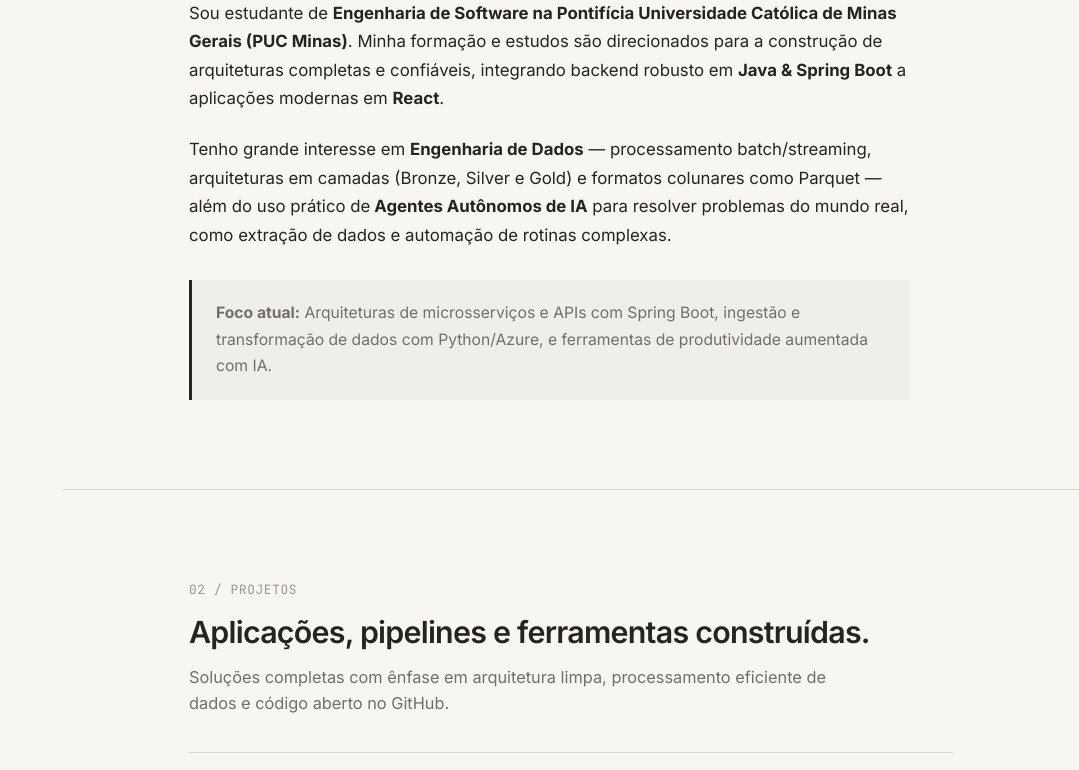
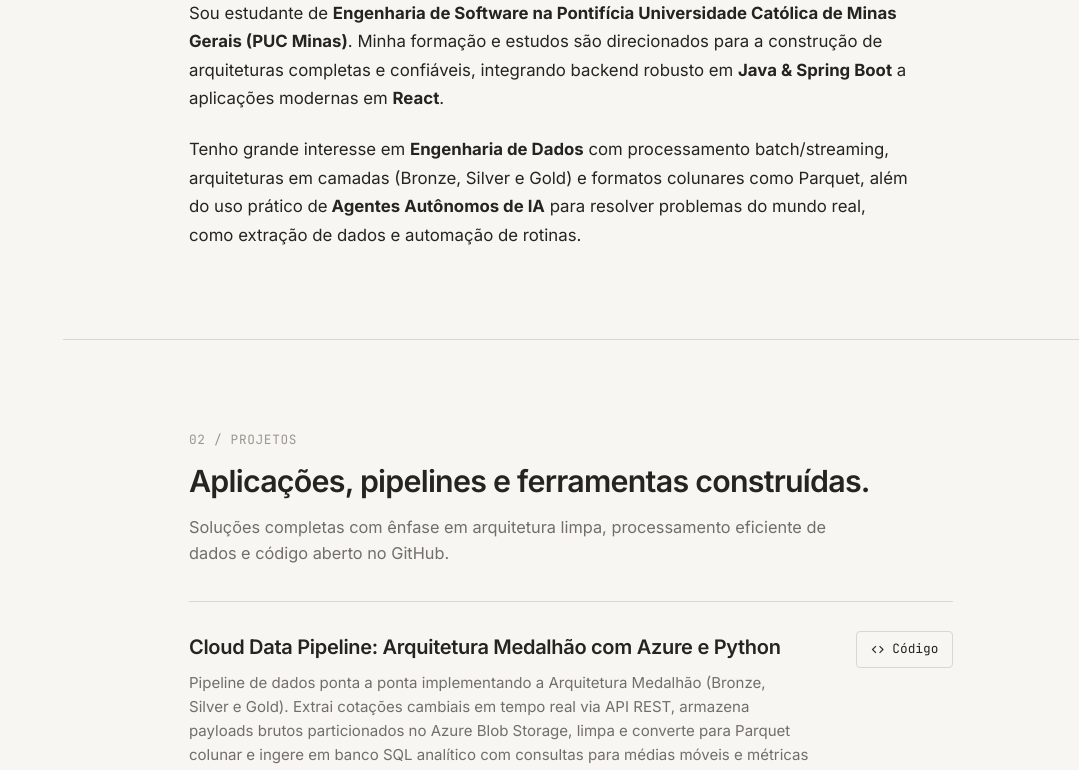
Before and after one commit to joaofr-tech/portfolio, a React (Vite) app: page / in a window 1280 px wide. Shown: the part 1240-2010 px from the top of the page, without its empty margins (201-1280 px from the left). Built offline with nearby package versions, Linux system fonts and the light colour scheme.

Commit message:
chore: simplify JavaScript in toolbox and refine copy in about section

```diff
--- a/src/components/AboutSection.tsx
+++ b/src/components/AboutSection.tsx
@@ -18,16 +18,10 @@ export function AboutSection() {
           </p>
 
           <p>
-            Tenho grande interesse em <strong>Engenharia de Dados</strong> — processamento batch/streaming,
-            arquiteturas em camadas (Bronze, Silver e Gold) e formatos colunares como Parquet — além do uso prático de
-            <strong> Agentes Autônomos de IA</strong> para resolver problemas do mundo real, como extração de dados e automação de rotinas complexas.
+            Tenho grande interesse em <strong>Engenharia de Dados</strong> com processamento batch/streaming,
+            arquiteturas em camadas (Bronze, Silver e Gold) e formatos colunares como Parquet, além do uso prático de
+            <strong> Agentes Autônomos de IA</strong> para resolver problemas do mundo real, como extração de dados e automação de rotinas.
           </p>
-
-          <div className="about-highlight-box">
-            <p>
-              <strong>Foco atual:</strong> Arquiteturas de microsserviços e APIs com Spring Boot, ingestão e transformação de dados com Python/Azure, e ferramentas de produtividade aumentada com IA.
-            </p>
-          </div>
         </div>
       </div>
     </section>
--- a/src/components/ToolboxSection.tsx
+++ b/src/components/ToolboxSection.tsx
@@ -14,7 +14,7 @@ const toolboxData: ToolboxCategory[] = [
   },
   {
     category: 'Frontend & Web',
-    skills: ['React 19', 'TypeScript', 'JavaScript (ESNext)', 'Vite', 'HTML5 & CSS Moderno', 'PWA / Mobile-First'],
+    skills: ['React 19', 'TypeScript', 'JavaScript', 'Vite', 'HTML5 & CSS Moderno', 'PWA / Mobile-First'],
   },
   {
     category: 'IA & Automação',
```
